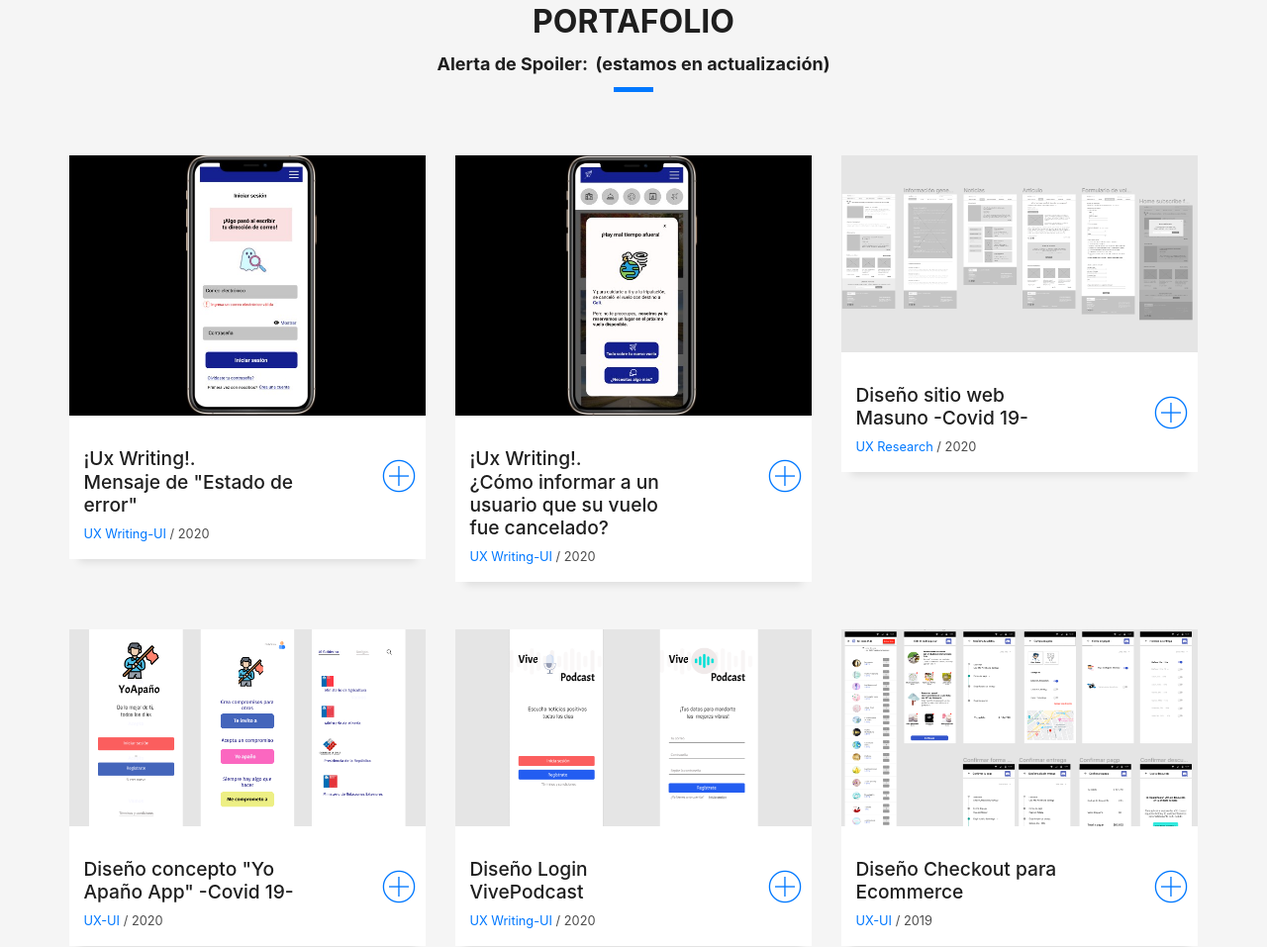
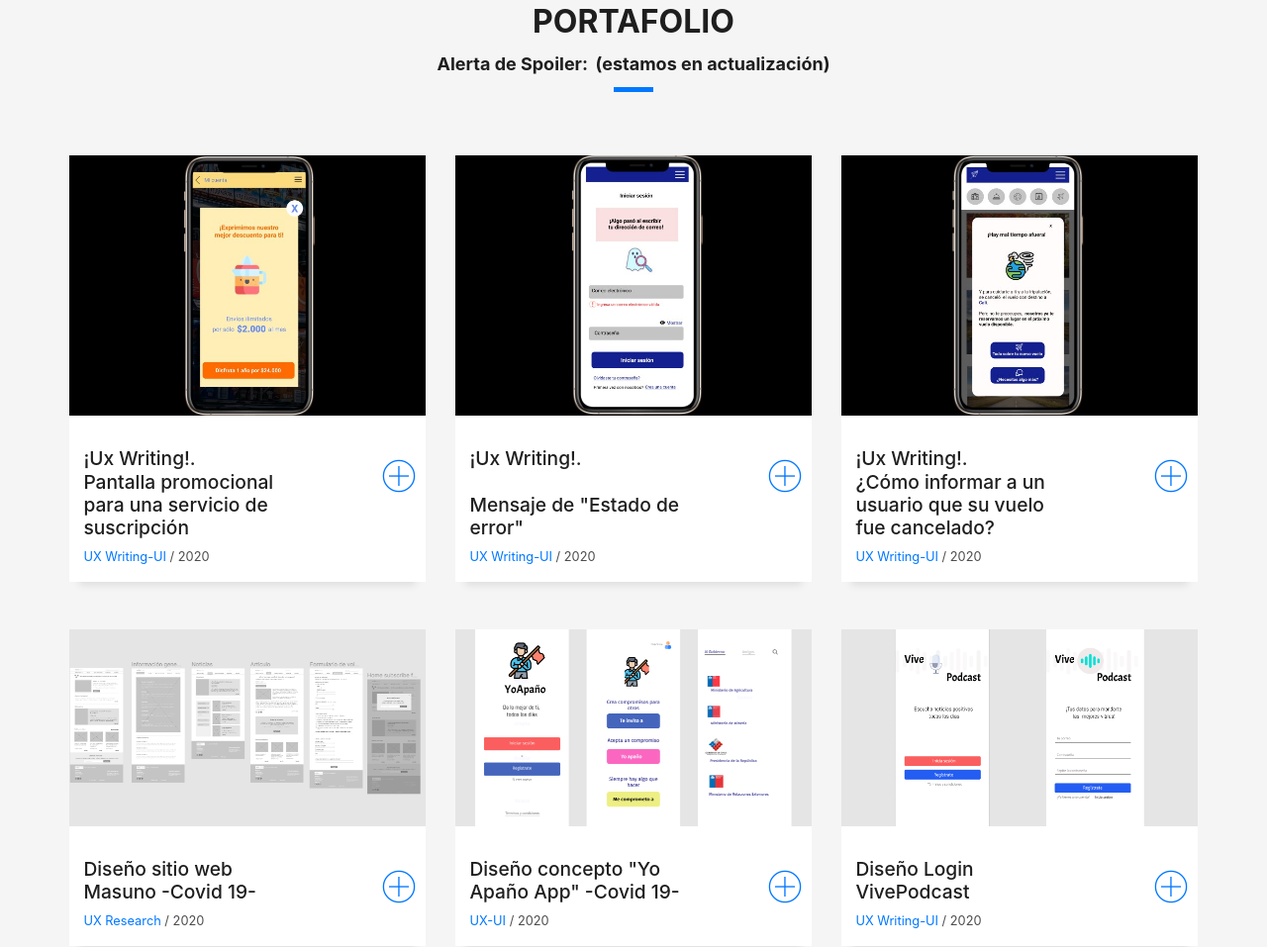
Before and after one commit to dianina/Dianafolio, a plain HTML site: page index.html in a window 1280 px wide. Shown: the part 3335-4292 px from the top of the page at 99% size. Drawn offline with Linux system fonts and the light colour scheme; files whose address does not match are found by name.

Commit message:
Uxwchallenge3

```diff
--- a/index.html
+++ b/index.html
@@ -485,6 +485,30 @@
         <div class="row">
           <div class="col-md-4">
             <div class="work-box">
+              <a href="https://medium.com/@Dianovsky/pantalla-promocional-para-una-pantalla-de-suscripci%C3%B3n-61c44525b2e2" target="_blank">
+                <div class="work-img">
+                  <img src="assets/img/Uxwchallenge3.jpg" alt="" class="img-fluid">
+                </div>
+                <div class="work-content">
+                  <div class="row">
+                    <div class="col-sm-8">
+                      <h2 class="w-title"> ¡Ux Writing!.<br> Pantalla promocional para una servicio de suscripción </h2>
+                      <div class="w-more">
+                        <span class="w-ctegory">UX Writing-UI</span> / <span class="w-date">2020</span>
+                      </div>
+                    </div>
+                    <div class="col-sm-4">
+                      <div class="w-like">
+                        <span class="ion-ios-plus-outline"></span>
+                      </div>
+                    </div>
+                  </div>
+                </div>
+              </a>
+            </div>
+          </div>
+          <div class="col-md-4">
+            <div class="work-box">
               <a href="https://medium.com/@Dianovsky/algo-pas%C3%B3-con-tu-correo-5b1e62f1a7fc" target="_blank">
                 <div class="work-img">
                   <img src="assets/img/Uxwchallenge2.jpg" alt="" class="img-fluid">
@@ -492,7 +516,7 @@
                 <div class="work-content">
                   <div class="row">
                     <div class="col-sm-8">
-                      <h2 class="w-title"> ¡Ux Writing!.<br> Mensaje de "Estado de error" </h2>
+                      <h2 class="w-title"> ¡Ux Writing!.<br> <br>Mensaje de "Estado de error" </h2>
                       <div class="w-more">
                         <span class="w-ctegory">UX Writing-UI</span> / <span class="w-date">2020</span>
                       </div>
```
Also changed, not shown: assets/img/Uxwchallenge3.jpg (added).
